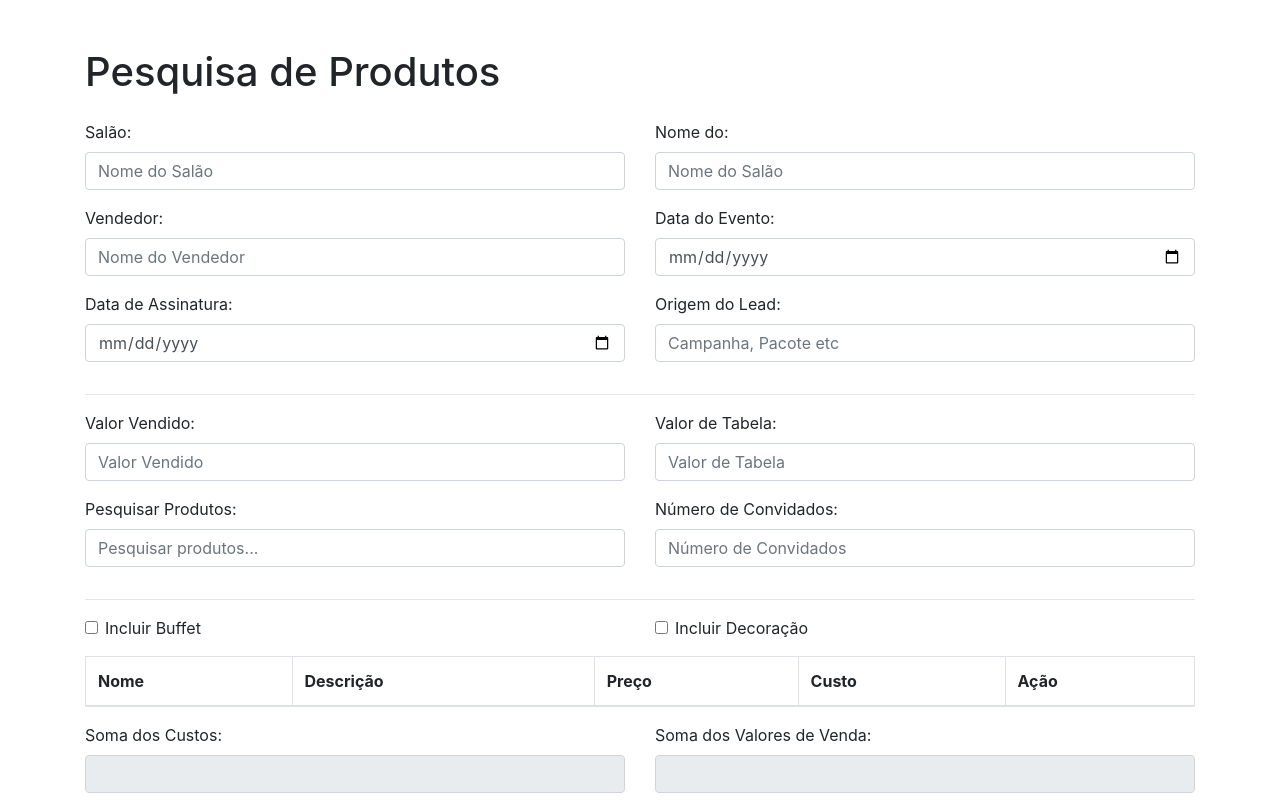
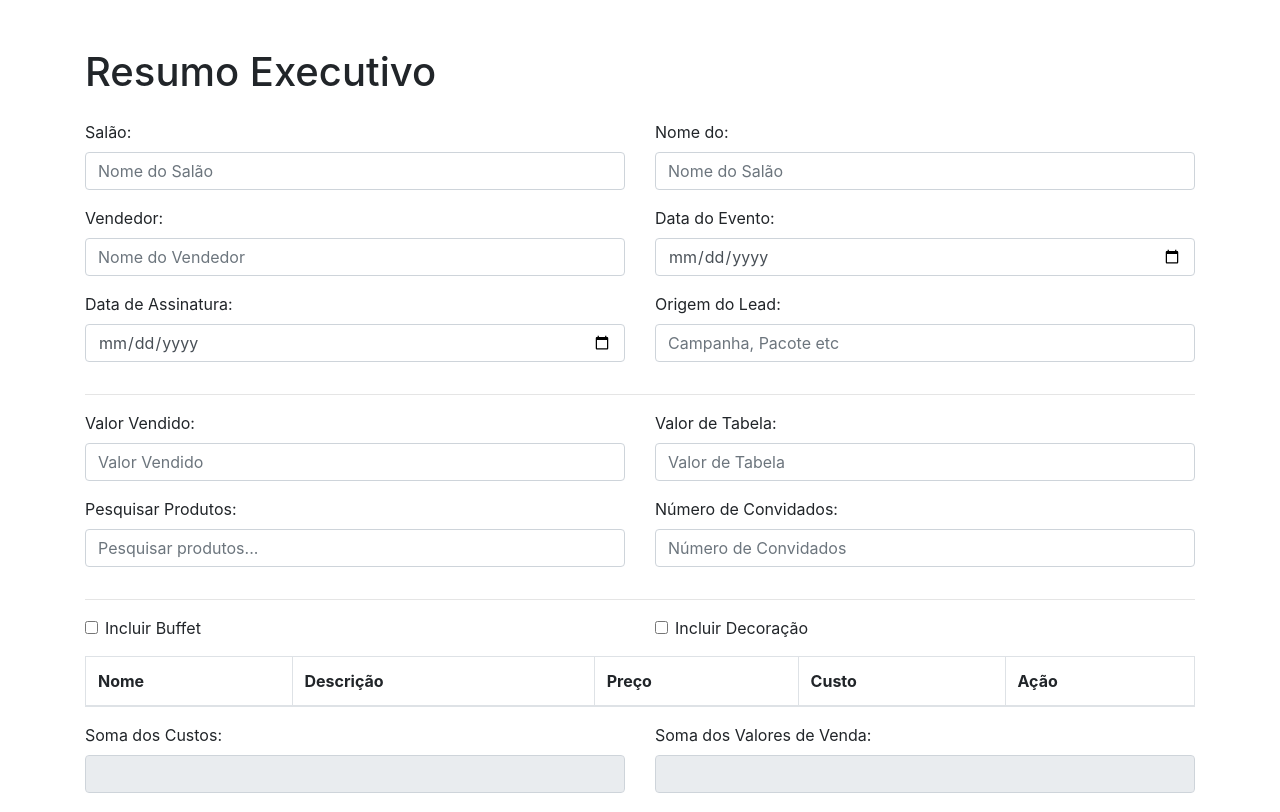
Before and after one commit to vhugo4545/resumos, a plain HTML site: page index.html in a window 1280 px wide. Shown: the top 812 px of the page. Drawn offline with nearby package versions, Linux system fonts and the light colour scheme; no server answers.

Commit message:
Update index.html
Atualização de nome

```diff
--- a/index.html
+++ b/index.html
@@ -3,7 +3,7 @@
 <head>
     <meta charset="UTF-8">
     <meta name="viewport" content="width=device-width, initial-scale=1.0">
-    <title>Pesquisa de Produtos</title>
+    <title>Resumo Executivo</title>
     <link href="https://stackpath.bootstrapcdn.com/bootstrap/4.5.2/css/bootstrap.min.css" rel="stylesheet">
 </head>
 
@@ -33,7 +33,7 @@
 </style>
 <body>
     <div class="container mt-5">
-        <h1 class="mb-4">Pesquisa de Produtos</h1>
+        <h1 class="mb-4">Resumo Executivo</h1>
 
         <!-- Primeira seção de campos -->
         <div class="row">
```
